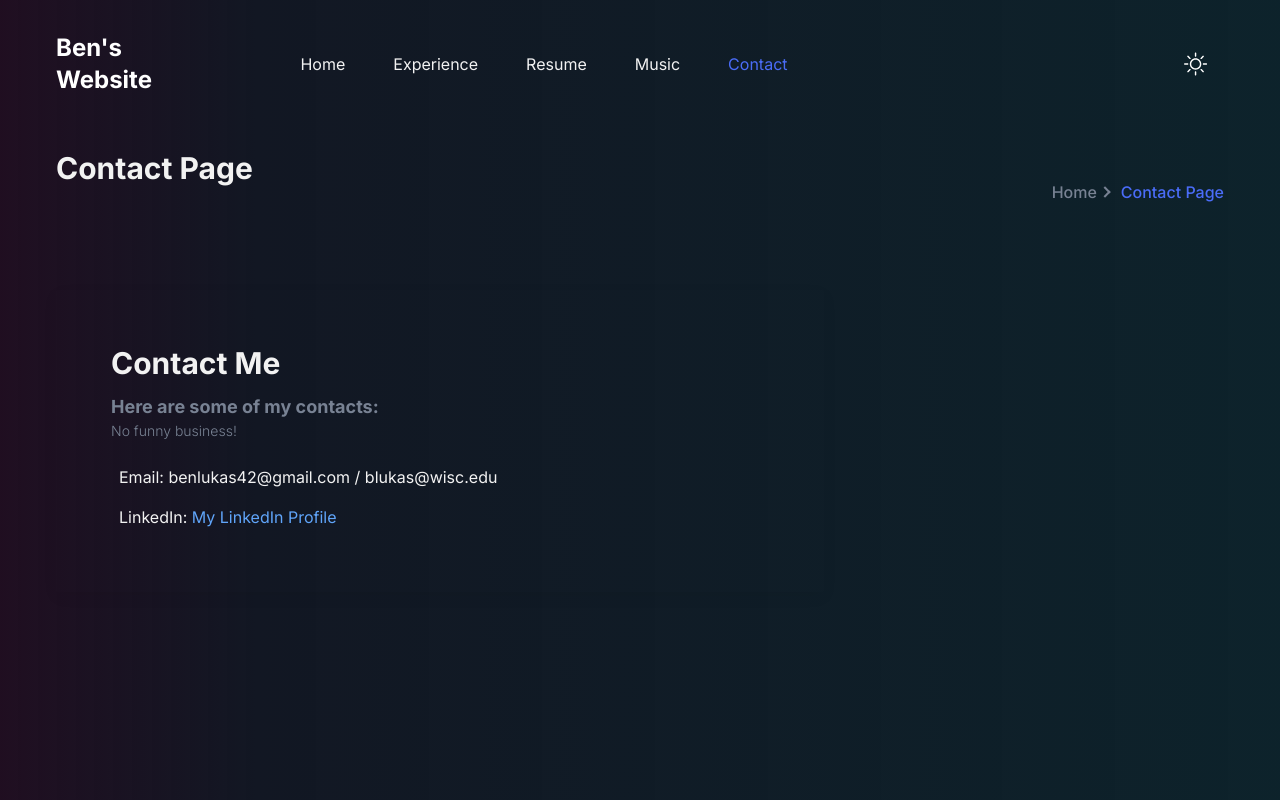
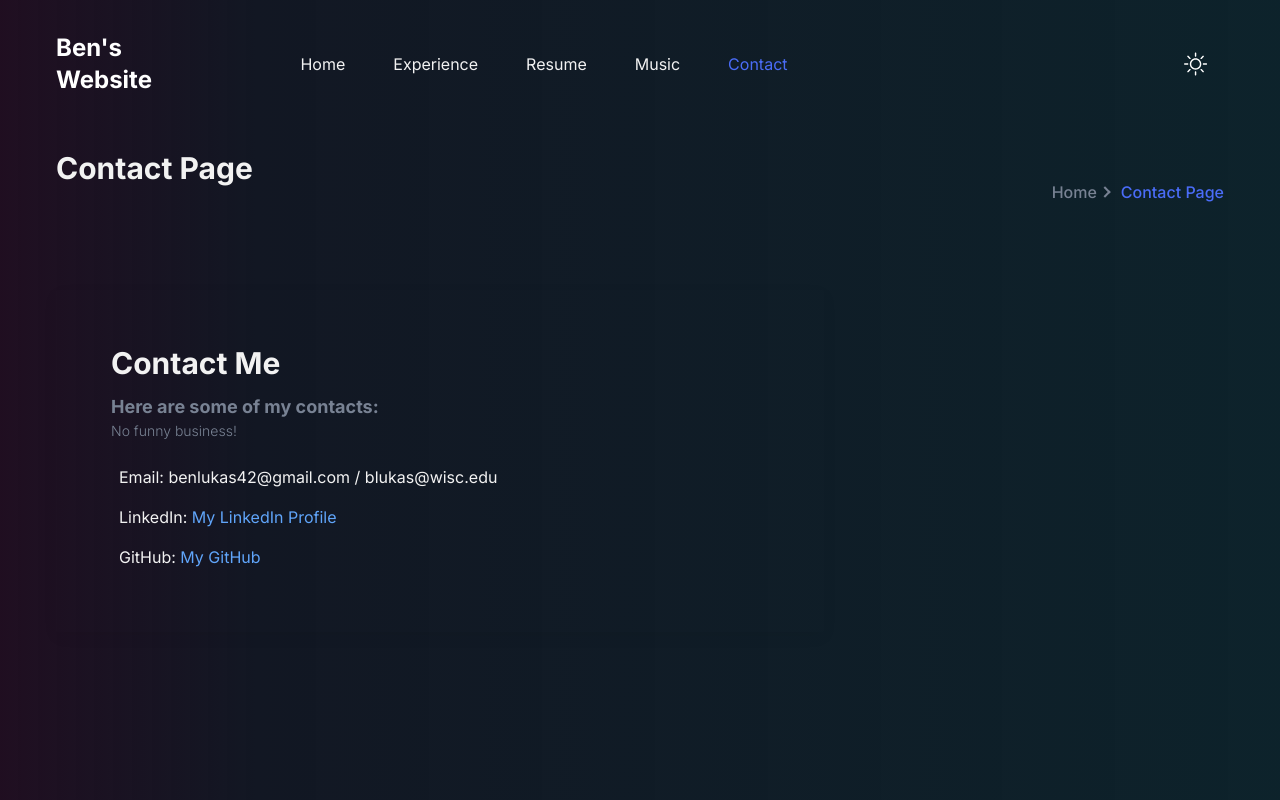
Before and after one commit to benlukas42/personalwebsite, a Next.js app: page /contact in a window 1280 px wide. Built offline with nearby package versions, Linux system fonts and the light colour scheme.

Commit message:
Added gitHub to contacts page

```diff
--- a/components/Contact/index.tsx
+++ b/components/Contact/index.tsx
@@ -24,7 +24,9 @@ const Contact = () => {
                 <br></br>
                 LinkedIn:
                 <a href="https://www.linkedin.com/in/ben-lukas-473b46260/" title="My LinkedIn Profile" target="_blank" className="text-blue-400 hover:underline"> My LinkedIn Profile</a>
-
+                <br></br>
+                GitHub:
+                <a href="https://github.com/benlukas42" title="My GitHub" target="_blank" className="text-blue-400 hover:underline"> My GitHub</a>
 
               </h3>
             </div>
```
